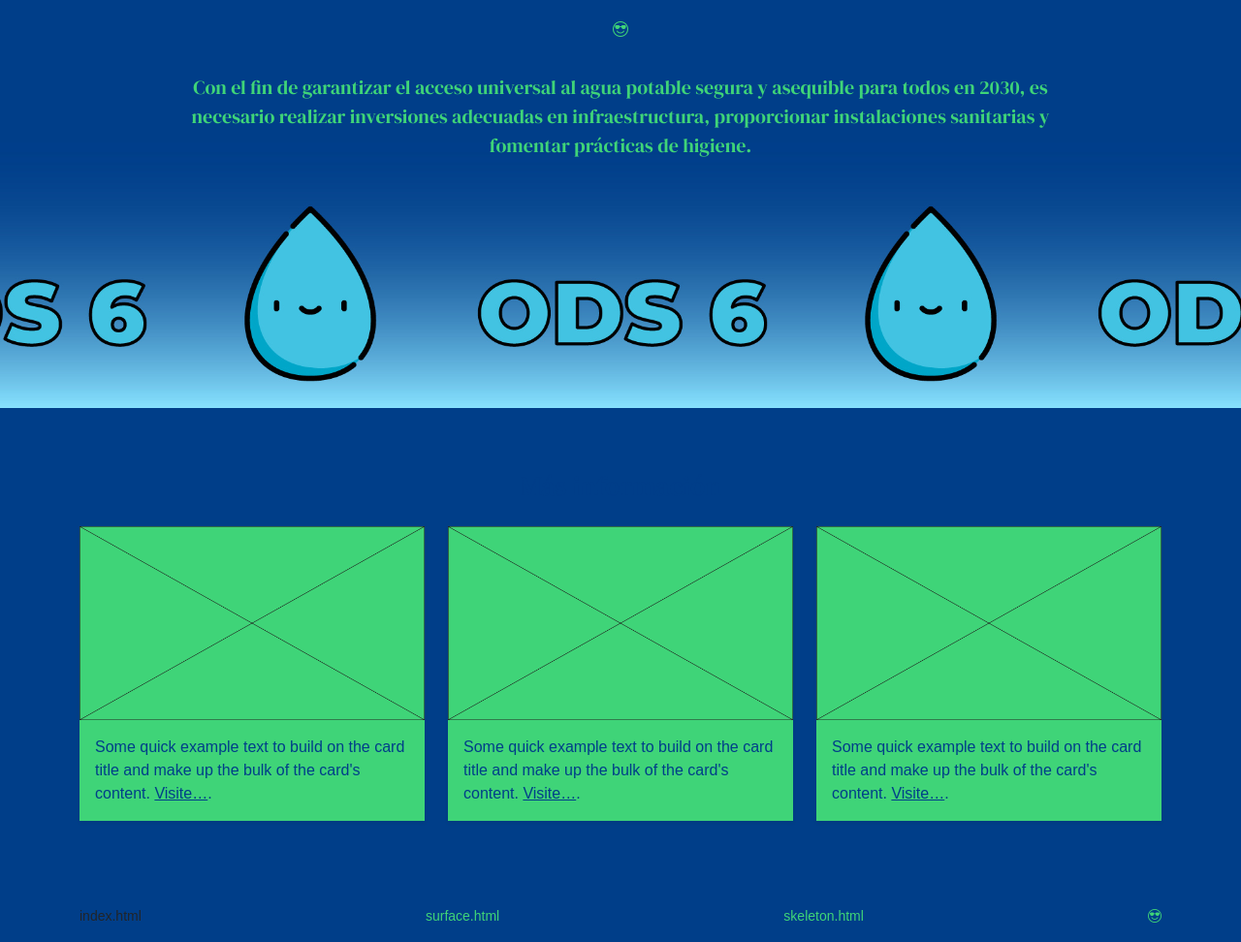
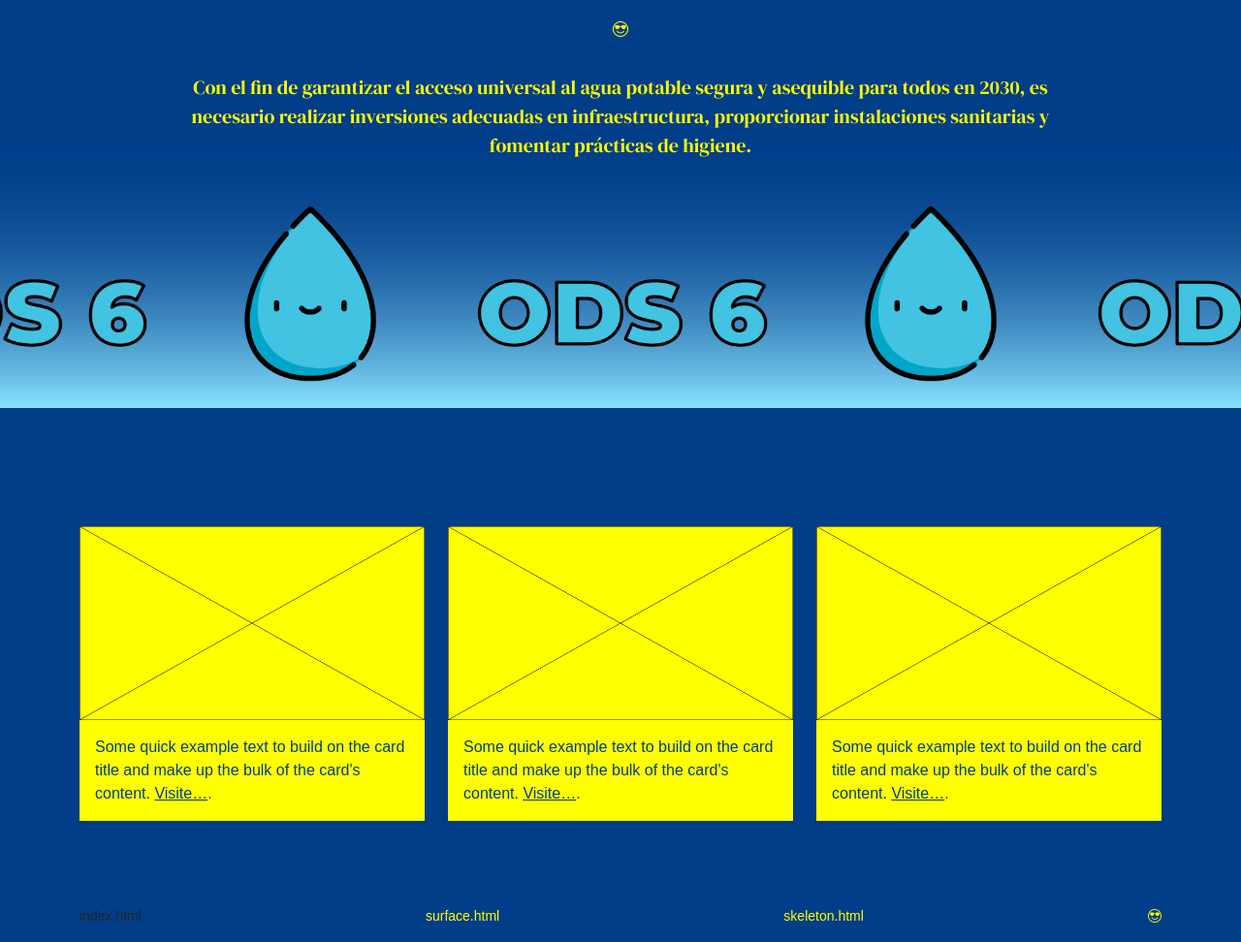
Before and after one commit to OMS-6/Entrega_digital, a plain HTML site: page index.html in a window 1280 px wide. Shown: the part 2951-3923 px from the top of the page at 97% size. Drawn offline with nearby package versions, Linux system fonts and the light colour scheme.

Commit message:
Update style.css

```diff
--- a/style.css
+++ b/style.css
@@ -18,7 +18,7 @@ con ajustes de "contrast ratio" https://webaim.org/resources/contrastchecker/
     --primercolor: #003e89;
     --segundocolor: #003e89; /* menos luminoso y más saturado que el primero */
     --tercercolor: #003e89; /* más luminoso y menos saturado que el primero */
-    --colorclaro: rgba(63, 212, 120, 1);
+    --colorclaro: rgba(255, 255, 0, 1);
     --coloroscuro: rgba(0, 62, 137, 1);
 }
 
```
